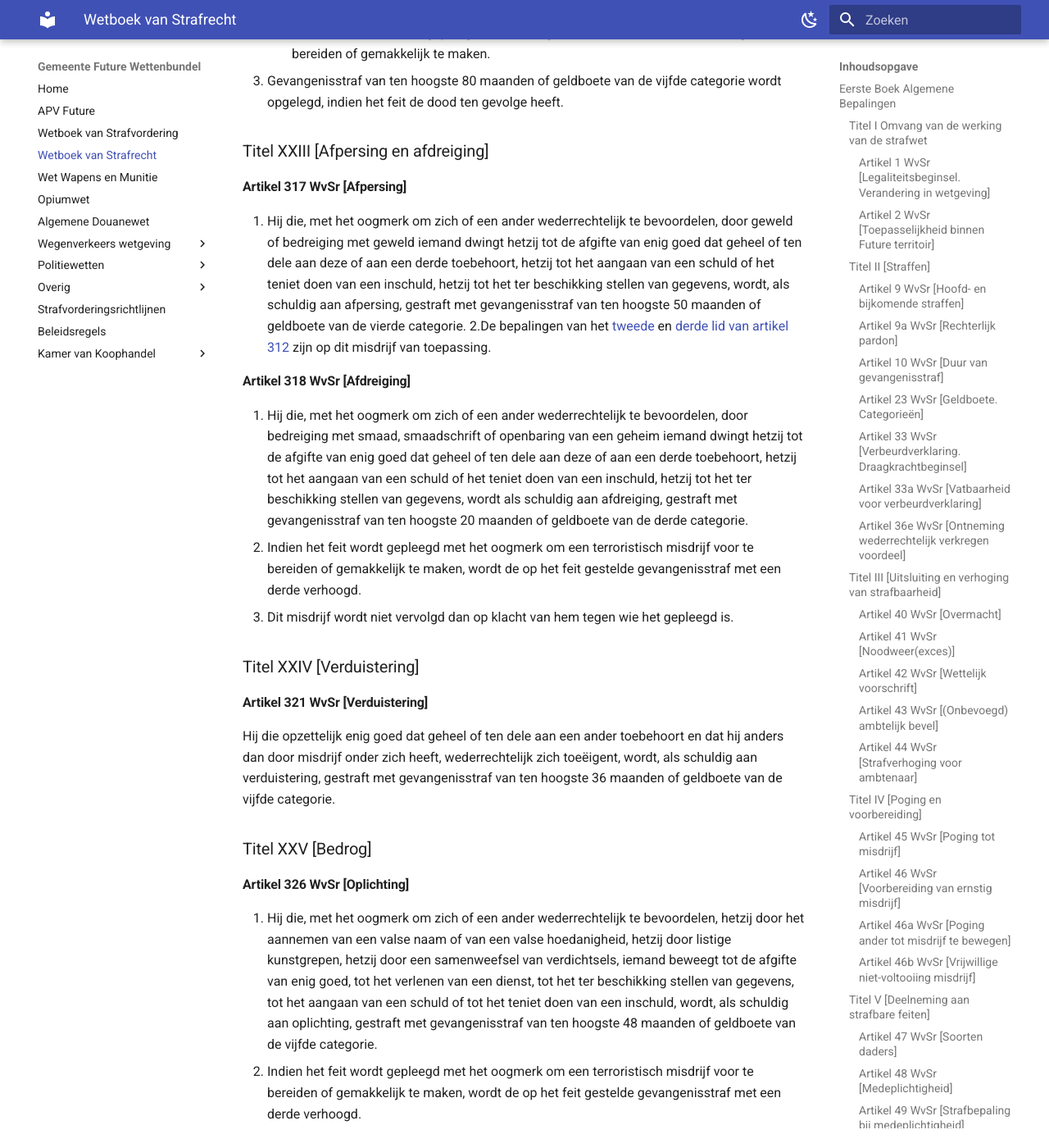
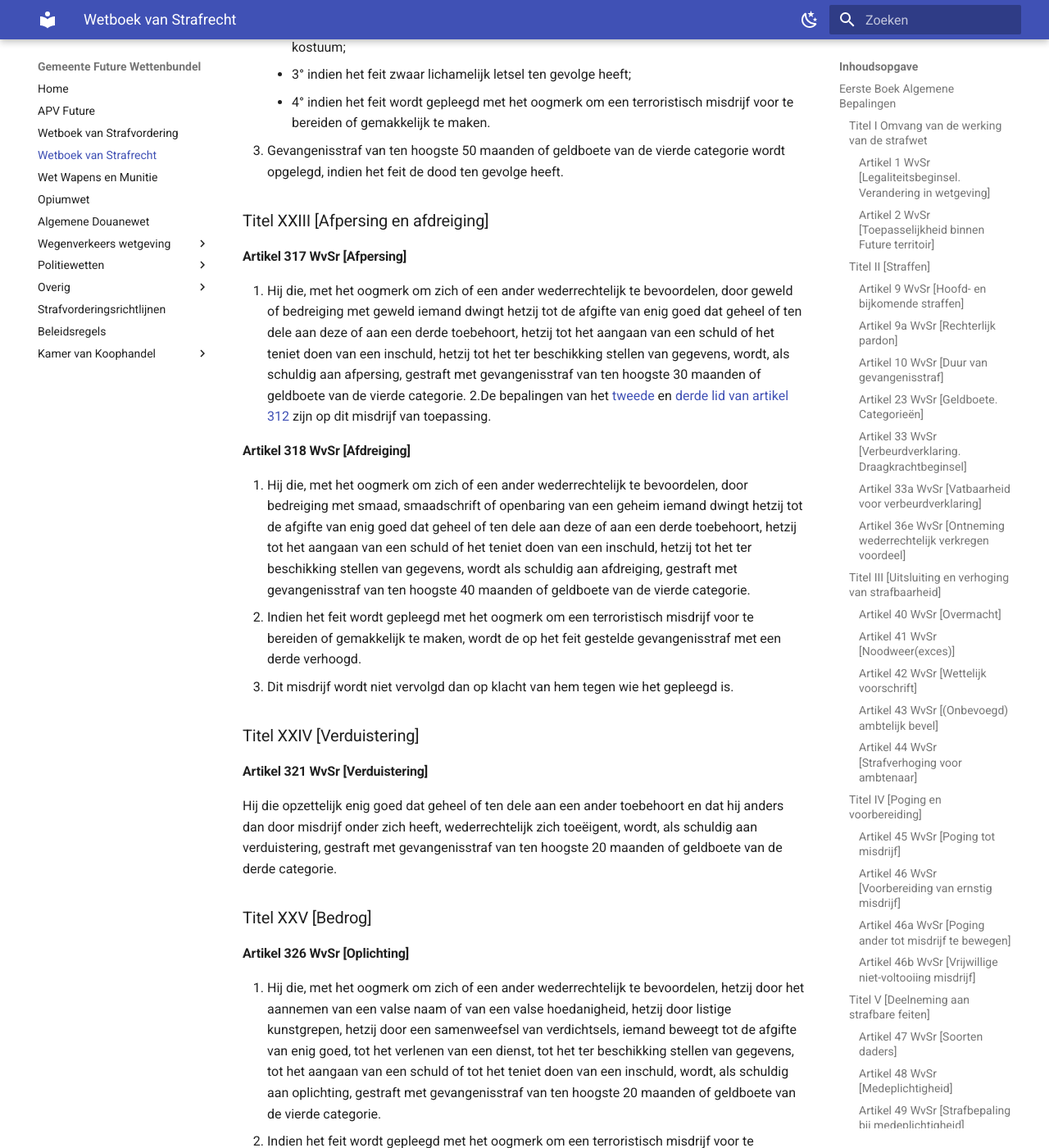
Before and after one commit to EnriqueFernandez20/FutureRP-Wettenbundel, an MkDocs documentation site: the page built from docs/wetboek-van-strafrecht.md, in a window 1280 px wide and 1400 px high, scrolled down 17781 px. Shown: the whole window at 82% size. Built offline with MkDocs 1.6.1 and Material for MkDocs 9.7.7, drawn with Linux system fonts in a browser that asks for light colours; some of the changed text lies outside the part shown.

Commit message:
Update wetboek-van-strafrecht.md

```diff
--- a/docs/wetboek-van-strafrecht.md
+++ b/docs/wetboek-van-strafrecht.md
@@ -381,6 +381,7 @@ Hij die opzettelijk onderscheidingstekens draagt of een daad verricht behorende
 
 #### Artikel 282a WvSr [Gijzeling]
 
+Met gevangenisstraf van ten hoogste 40 maanden of geldboete van de vierde categorie wordt gestraft:
 1. Hij die opzettelijk iemand wederrechtelijk van de vrijheid berooft of beroofd houdt met het oogmerk een ander te dwingen iets te doen of niet te doen.
 2. Het [vierde lid van artikel 282](#artikel-282-wvsr-opzettelijke-vrijheidsberoving) is toepasselijk.
 
@@ -393,8 +394,8 @@ Hij die opzettelijk onderscheidingstekens draagt of een daad verricht behorende
 
 #### Artikel 285 WvSr [Bedreiging met ernstig misdrijf]
 
-1. Bedreiging met openlijk in vereniging geweld plegen tegen personen of goederen, met geweld tegen een internationaal beschermd persoon of diens beschermde goederen, met enig misdrijf waardoor gevaar voor de algemene veiligheid van personen of goederen of gemeen gevaar voor de verlening van diensten ontstaat, met verkrachting, met feitelijke aanranding van de eerbaarheid, met enig misdrijf tegen het leven gericht, met gijzeling, met zware mishandeling of met brandstichting, wordt gestraft met gevangenisstraf van ten hoogste 36 maanden of geldboete van de vierde categorie.
-2. Indien deze bedreiging schriftelijk en onder een bepaalde voorwaarde geschiedt, wordt ze gestraft met gevangenisstraf van ten hoogste 48 maanden of geldboete van de vierde categorie.
+1. Bedreiging met openlijk in vereniging geweld plegen tegen personen of goederen, met geweld tegen een internationaal beschermd persoon of diens beschermde goederen, met enig misdrijf waardoor gevaar voor de algemene veiligheid van personen of goederen of gemeen gevaar voor de verlening van diensten ontstaat, met verkrachting, met feitelijke aanranding van de eerbaarheid, met enig misdrijf tegen het leven gericht, met gijzeling, met zware mishandeling of met brandstichting, wordt gestraft met gevangenisstraf van ten hoogste 10 maanden of geldboete van de derde categorie.
+2. Indien deze bedreiging schriftelijk en onder een bepaalde voorwaarde geschiedt, wordt ze gestraft met gevangenisstraf van ten hoogste 15 maanden of geldboete van de derde categorie.
 3. Bedreiging met een terroristisch misdrijf wordt gestraft met gevangenisstraf van ten hoogste 60 maanden of geldboete van de vijfde categorie.
 4. Indien het feit, omschreven in het eerste, tweede of derde lid, wordt gepleegd met het oogmerk om een terroristisch misdrijf voor te bereiden of gemakkelijk te maken, wordt de op het feit gestelde gevangenisstraf met een derde verhoogd.
 
@@ -416,6 +417,8 @@ Doodslag gevolgd, vergezeld of voorafgegaan van een strafbaar feit en gepleegd m
 #### Artikel 289 WvSr [Moord]
 
 Hij die opzettelijk en met voorbedachten rade een ander van het leven berooft, wordt, als schuldig aan moord.
+
+word gestraft met gevangenisstraf van ten hoogste 40 maanden en geldboete van de vierde categorie.
 
 ### Titel XX [Mishandeling]
 
@@ -468,24 +471,24 @@ Hij die enig goed dat geheel of ten dele aan een ander toebehoort wegneemt, met
 
 #### Artikel 312 WvSr [Diefstal met geweldpleging]
 
-1. Met gevangenisstraf van ten hoogste 60 maanden of geldboete van de vierde categorie wordt gestraft diefstal, voorafgegaan, vergezeld of gevolgd van geweld of bedreiging met geweld tegen personen, gepleegd met het oogmerk om die diefstal voor te bereiden of gemakkelijk te maken, of om, bij betrapping op heter daad, aan zichzelf of andere deelnemers aan het misdrijf hetzij de vlucht mogelijk te maken, hetzij het bezit van het gestolene te verzekeren.
-2. Gevangenisstraf van ten hoogste 144 maanden of geldboete van de vijfde categorie wordt opgelegd:
+1. Met gevangenisstraf van ten hoogste 30 maanden of geldboete van de vierde categorie wordt gestraft diefstal, voorafgegaan, vergezeld of gevolgd van geweld of bedreiging met geweld tegen personen, gepleegd met het oogmerk om die diefstal voor te bereiden of gemakkelijk te maken, of om, bij betrapping op heter daad, aan zichzelf of andere deelnemers aan het misdrijf hetzij de vlucht mogelijk te maken, hetzij het bezit van het gestolene te verzekeren.
+2. Gevangenisstraf van ten hoogste 35 maanden of geldboete van de vierde categorie wordt opgelegd:
     - 1° indien het feit wordt gepleegd hetzij gedurende de voor de nachtrust bestemde tijd in een woning of op een besloten erf waarop een woning staat; hetzij op de openbare weg; hetzij in een spoortrein die in beweging is;
     - 2° indien de schuldige zich de toegang tot de plaats van het misdrijf heeft verschaft door middel van braak of inklimming, van valse sleutels, van een valse order of een vals kostuum;
     - 3° indien het feit zwaar lichamelijk letsel ten gevolge heeft;
     - 4° indien het feit wordt gepleegd met het oogmerk om een terroristisch misdrijf voor te bereiden of gemakkelijk te maken.
-3. Gevangenisstraf van ten hoogste 80 maanden of geldboete van de vijfde categorie wordt opgelegd, indien het feit de dood ten gevolge heeft.
+3. Gevangenisstraf van ten hoogste 50 maanden of geldboete van de vierde categorie wordt opgelegd, indien het feit de dood ten gevolge heeft.
 
 ### Titel XXIII [Afpersing en afdreiging]
 
 #### Artikel 317 WvSr [Afpersing]
 
-1. Hij die, met het oogmerk om zich of een ander wederrechtelijk te bevoordelen, door geweld of bedreiging met geweld iemand dwingt hetzij tot de afgifte van enig goed dat geheel of ten dele aan deze of aan een derde toebehoort, hetzij tot het aangaan van een schuld of het teniet doen van een inschuld, hetzij tot het ter beschikking stellen van gegevens, wordt, als schuldig aan afpersing, gestraft met gevangenisstraf van ten hoogste 50 maanden of geldboete van de vierde categorie.
+1. Hij die, met het oogmerk om zich of een ander wederrechtelijk te bevoordelen, door geweld of bedreiging met geweld iemand dwingt hetzij tot de afgifte van enig goed dat geheel of ten dele aan deze of aan een derde toebehoort, hetzij tot het aangaan van een schuld of het teniet doen van een inschuld, hetzij tot het ter beschikking stellen van gegevens, wordt, als schuldig aan afpersing, gestraft met gevangenisstraf van ten hoogste 30 maanden of geldboete van de vierde categorie.
    2.De bepalingen van het [tweede](#artikel-312-wvsr-diefstal-met-geweldpleging) en [derde lid van artikel 312](#artikel-312-wvsr-diefstal-met-geweldpleging) zijn op dit misdrijf van toepassing.
 
 #### Artikel 318 WvSr [Afdreiging]
 
-1. Hij die, met het oogmerk om zich of een ander wederrechtelijk te bevoordelen, door bedreiging met smaad, smaadschrift of openbaring van een geheim iemand dwingt hetzij tot de afgifte van enig goed dat geheel of ten dele aan deze of aan een derde toebehoort, hetzij tot het aangaan van een schuld of het teniet doen van een inschuld, hetzij tot het ter beschikking stellen van gegevens, wordt als schuldig aan afdreiging, gestraft met gevangenisstraf van ten hoogste 20 maanden of geldboete van de derde categorie.
+1. Hij die, met het oogmerk om zich of een ander wederrechtelijk te bevoordelen, door bedreiging met smaad, smaadschrift of openbaring van een geheim iemand dwingt hetzij tot de afgifte van enig goed dat geheel of ten dele aan deze of aan een derde toebehoort, hetzij tot het aangaan van een schuld of het teniet doen van een inschuld, hetzij tot het ter beschikking stellen van gegevens, wordt als schuldig aan afdreiging, gestraft met gevangenisstraf van ten hoogste 40 maanden of geldboete van de vierde categorie.
 2. Indien het feit wordt gepleegd met het oogmerk om een terroristisch misdrijf voor te bereiden of gemakkelijk te maken, wordt de op het feit gestelde gevangenisstraf met een derde verhoogd.
 3. Dit misdrijf wordt niet vervolgd dan op klacht van hem tegen wie het gepleegd is.
 
@@ -493,13 +496,13 @@ Hij die enig goed dat geheel of ten dele aan een ander toebehoort wegneemt, met
 
 #### Artikel 321 WvSr [Verduistering]
 
-Hij die opzettelijk enig goed dat geheel of ten dele aan een ander toebehoort en dat hij anders dan door misdrijf onder zich heeft, wederrechtelijk zich toeëigent, wordt, als schuldig aan verduistering, gestraft met gevangenisstraf van ten hoogste 36 maanden of geldboete van de vijfde categorie.
+Hij die opzettelijk enig goed dat geheel of ten dele aan een ander toebehoort en dat hij anders dan door misdrijf onder zich heeft, wederrechtelijk zich toeëigent, wordt, als schuldig aan verduistering, gestraft met gevangenisstraf van ten hoogste 20 maanden of geldboete van de derde categorie.
 
 ### Titel XXV [Bedrog]
 
 #### Artikel 326 WvSr [Oplichting]
 
-1. Hij die, met het oogmerk om zich of een ander wederrechtelijk te bevoordelen, hetzij door het aannemen van een valse naam of van een valse hoedanigheid, hetzij door listige kunstgrepen, hetzij door een samenweefsel van verdichtsels, iemand beweegt tot de afgifte van enig goed, tot het verlenen van een dienst, tot het ter beschikking stellen van gegevens, tot het aangaan van een schuld of tot het teniet doen van een inschuld, wordt, als schuldig aan oplichting, gestraft met gevangenisstraf van ten hoogste 48 maanden of geldboete van de vijfde categorie.
+1. Hij die, met het oogmerk om zich of een ander wederrechtelijk te bevoordelen, hetzij door het aannemen van een valse naam of van een valse hoedanigheid, hetzij door listige kunstgrepen, hetzij door een samenweefsel van verdichtsels, iemand beweegt tot de afgifte van enig goed, tot het verlenen van een dienst, tot het ter beschikking stellen van gegevens, tot het aangaan van een schuld of tot het teniet doen van een inschuld, wordt, als schuldig aan oplichting, gestraft met gevangenisstraf van ten hoogste 20 maanden of geldboete van de vierde categorie.
 2. Indien het feit wordt gepleegd met het oogmerk om een terroristisch misdrijf voor te bereiden of gemakkelijk te maken, wordt de op het feit gestelde gevangenisstraf met een derde verhoogd.
 
 ### Titel XXVII [Vernieling of beschadiging]
@@ -512,7 +515,7 @@ Hij die opzettelijk enig goed dat geheel of ten dele aan een ander toebehoort en
 
 #### Artikel 416 WvSr [Opzetheling]
 
-1. Als schuldig aan opzetheling wordt gestraft met gevangenisstraf van ten hoogste 30 maanden of geldboete van de vijfde categorie:
+1. Als schuldig aan opzetheling wordt gestraft met gevangenisstraf van ten hoogste 20 maanden of geldboete van de vierde categorie:
     1. hij die een goed verwerft, voorhanden heeft of overdraagt, dan wel een persoonlijk recht op of een zakelijk recht ten aanzien van een goed vestigt of overdraagt, terwijl hij ten tijde van de verwerving of het voorhanden krijgen van het goed dan wel het vestigen van het recht wist dat het een door misdrijf verkregen goed betrof;
     2. hij die opzettelijk uit winstbejag een door misdrijf verkregen goed voorhanden heeft of overdraagt, dan wel een persoonlijk recht op of zakelijk recht ten aanzien van een door misdrijf verkregen goed overdraagt.
 2. Met dezelfde straf wordt gestraft hij die opzettelijk uit de opbrengst van enig door misdrijf verkregen goed voordeel trekt.
```
Also changed, not shown: other parts of docs/wetboek-van-strafrecht.md (+2 -2 lines).
